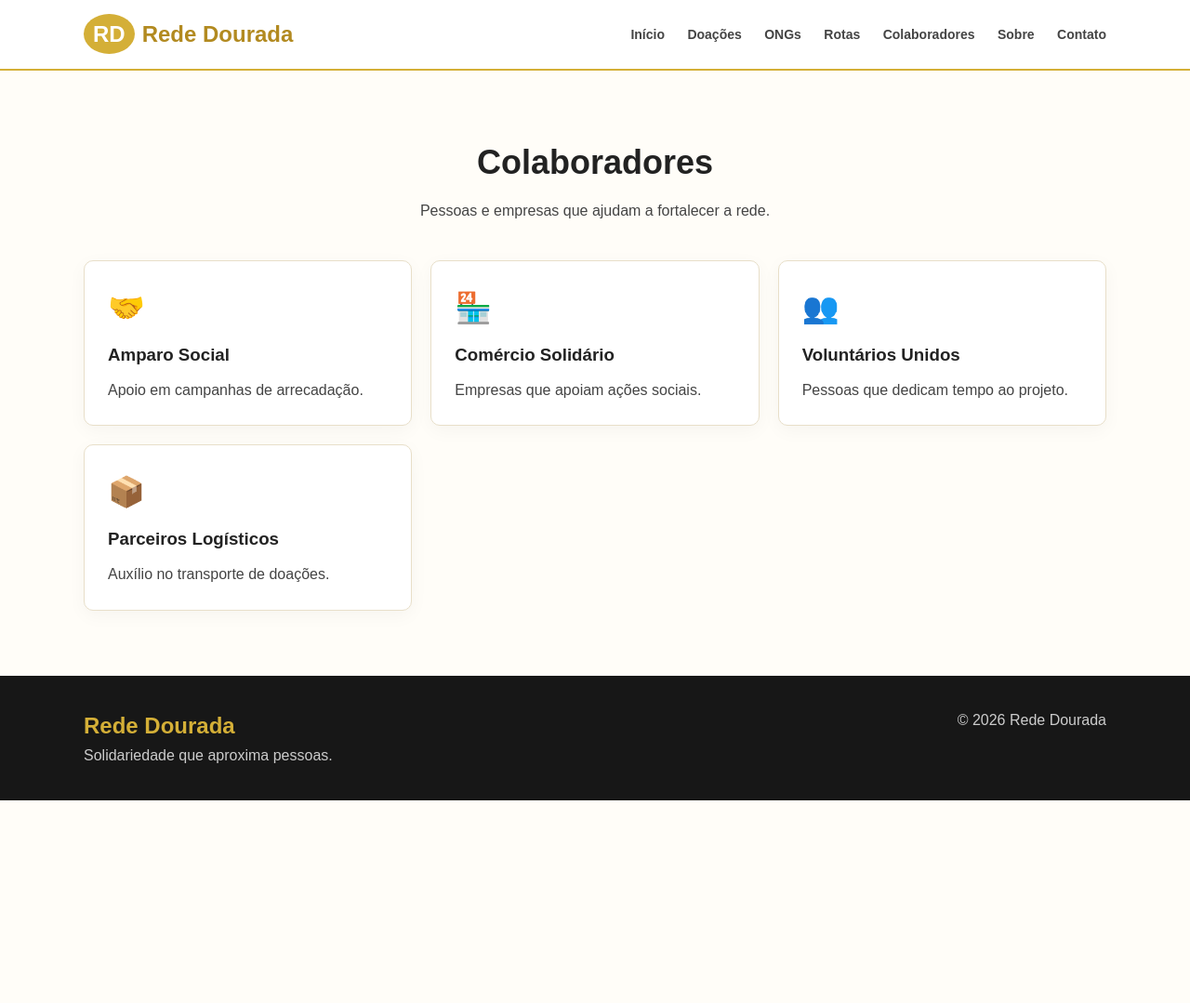
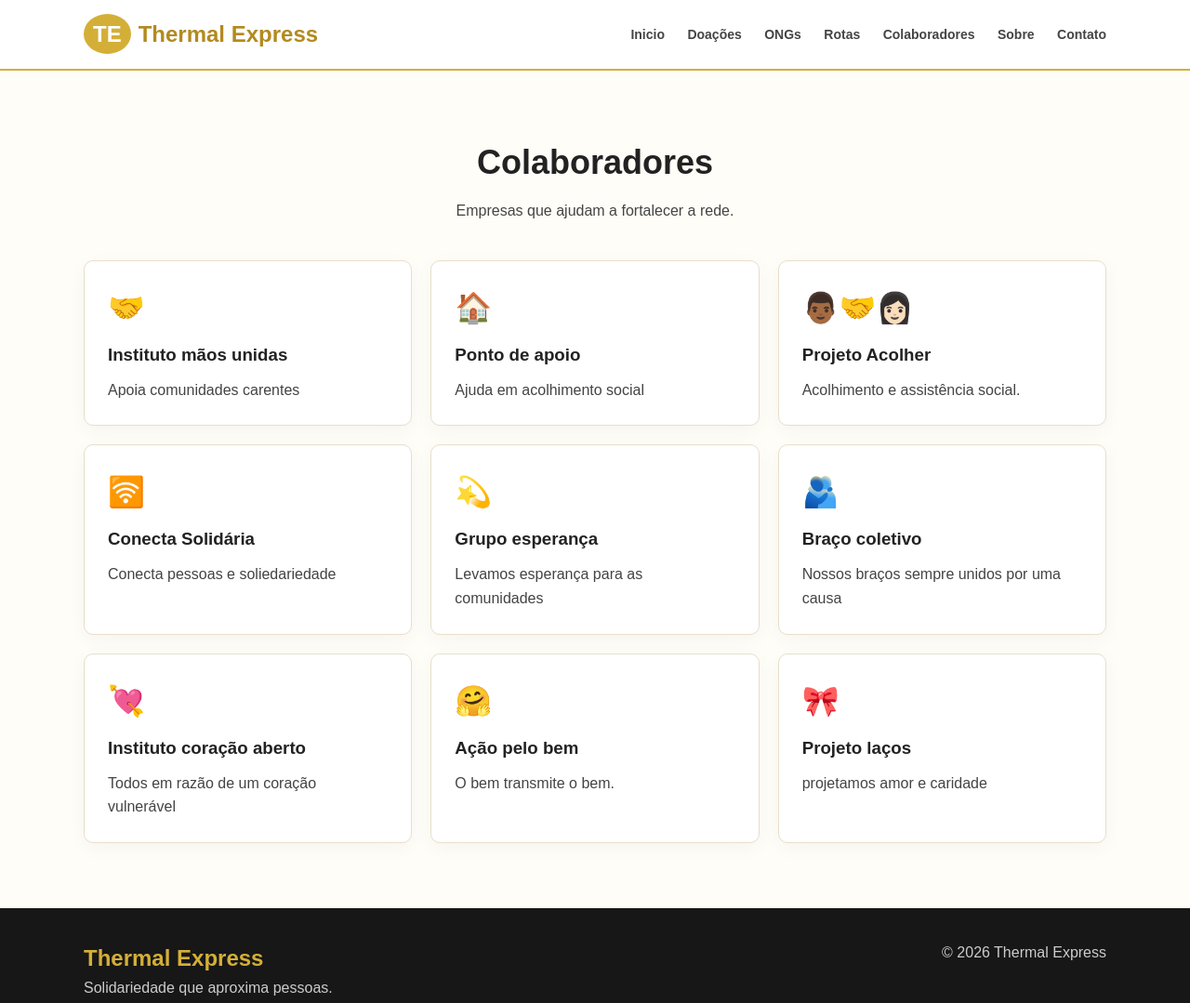
Before and after one commit to GabrielDarcy/Projeto-Limonada-Tarde, a plain HTML site: page colaboradores.html in a window 1280 px wide. Shown: the whole page at 93% size. Before the commit the page ends 861 px from the top, so only its background shows below. Drawn offline with Linux system fonts and the light colour scheme.

Commit message:
Update branding from Rede Dourada to Thermal Express

```diff
--- a/colaboradores.html
+++ b/colaboradores.html
@@ -3,15 +3,15 @@
   <head>
     <meta charset="UTF-8" />
     <meta name="viewport" content="width=device-width, initial-scale=1.0" />
-    <title>Colaboradores | Rede Dourada</title>
+    <title>Colaboradores | Thermal Express</title>
     <link rel="stylesheet" href="style.css" />
   </head>
   <body>
     <header>
       <div class="container nav">
-        <a href="index.html" class="logo"><span>RD</span>Rede Dourada</a>
+        <a href="index.html" class="logo"><span>TE</span>Thermal Express</a>
         <nav>
-          <a href="index.html">Início</a>
+          <a href="index.html">Inicio</a>
           <a href="doacoes.html">Doações</a>
           <a href="ongs.html">ONGs</a>
           <a href="rotas.html">Rotas</a>
@@ -26,28 +26,53 @@
         <div class="container">
           <div class="title">
             <h2>Colaboradores</h2>
-            <p>Pessoas e empresas que ajudam a fortalecer a rede.</p>
+            <p>Empresas que ajudam a fortalecer a rede.</p>
           </div>
           <div class="cards">
             <article class="card">
               <div class="icon">🤝</div>
-              <h3>Amparo Social</h3>
-              <p>Apoio em campanhas de arrecadação.</p>
+              <h3>Instituto mãos unidas</h3>
+              <p>Apoia comunidades carentes</p>
             </article>
             <article class="card">
-              <div class="icon">🏪</div>
-              <h3>Comércio Solidário</h3>
-              <p>Empresas que apoiam ações sociais.</p>
+              <div class="icon">🏠</div>
+              <h3>Ponto de apoio</h3>
+              <p>Ajuda em acolhimento social</p>
             </article>
             <article class="card">
-              <div class="icon">👥</div>
-              <h3>Voluntários Unidos</h3>
-              <p>Pessoas que dedicam tempo ao projeto.</p>
+              <div class="icon">👨🏾‍🤝‍👩🏻</div>
+              <h3>Projeto Acolher</h3>
+              <p>Acolhimento e assistência social.</p>
             </article>
             <article class="card">
-              <div class="icon">📦</div>
-              <h3>Parceiros Logísticos</h3>
-              <p>Auxílio no transporte de doações.</p>
+              <div class="icon">🛜</div>
+              <h3>Conecta Solidária</h3>
+              <p>Conecta pessoas e soliedariedade</p>
+            </article>
+            <article class="card">
+              <div class="icon">💫</div>
+              <h3>Grupo esperança</h3>
+              <p>Levamos esperança para as comunidades</p>
+            </article>
+            <article class="card">
+              <div class="icon">🫂</div>
+              <h3>Braço coletivo</h3>
+              <p>Nossos braços sempre unidos por uma causa</p>
+            </article>
+            <article class="card">
+              <div class="icon">💘</div>
+              <h3>Instituto coração aberto</h3>
+              <p>Todos em razão de um coração vulnerável</p>
+            </article>
+            <article class="card">
+              <div class="icon">🤗</div>
+              <h3>Ação pelo bem</h3>
+              <p>O bem transmite o bem.</p>
+            </article>
+            <article class="card">
+              <div class="icon">🎀</div>
+              <h3>Projeto laços</h3>
+              <p>projetamos amor e caridade</p>
             </article>
           </div>
         </div>
@@ -56,10 +81,10 @@
     <footer>
       <div class="container footer">
         <div>
-          <div class="logo">Rede Dourada</div>
+          <div class="logo">Thermal Express</div>
           <p>Solidariedade que aproxima pessoas.</p>
         </div>
-        <p>© 2026 Rede Dourada</p>
+        <p>© 2026 Thermal Express</p>
       </div>
     </footer>
   </body>
```
